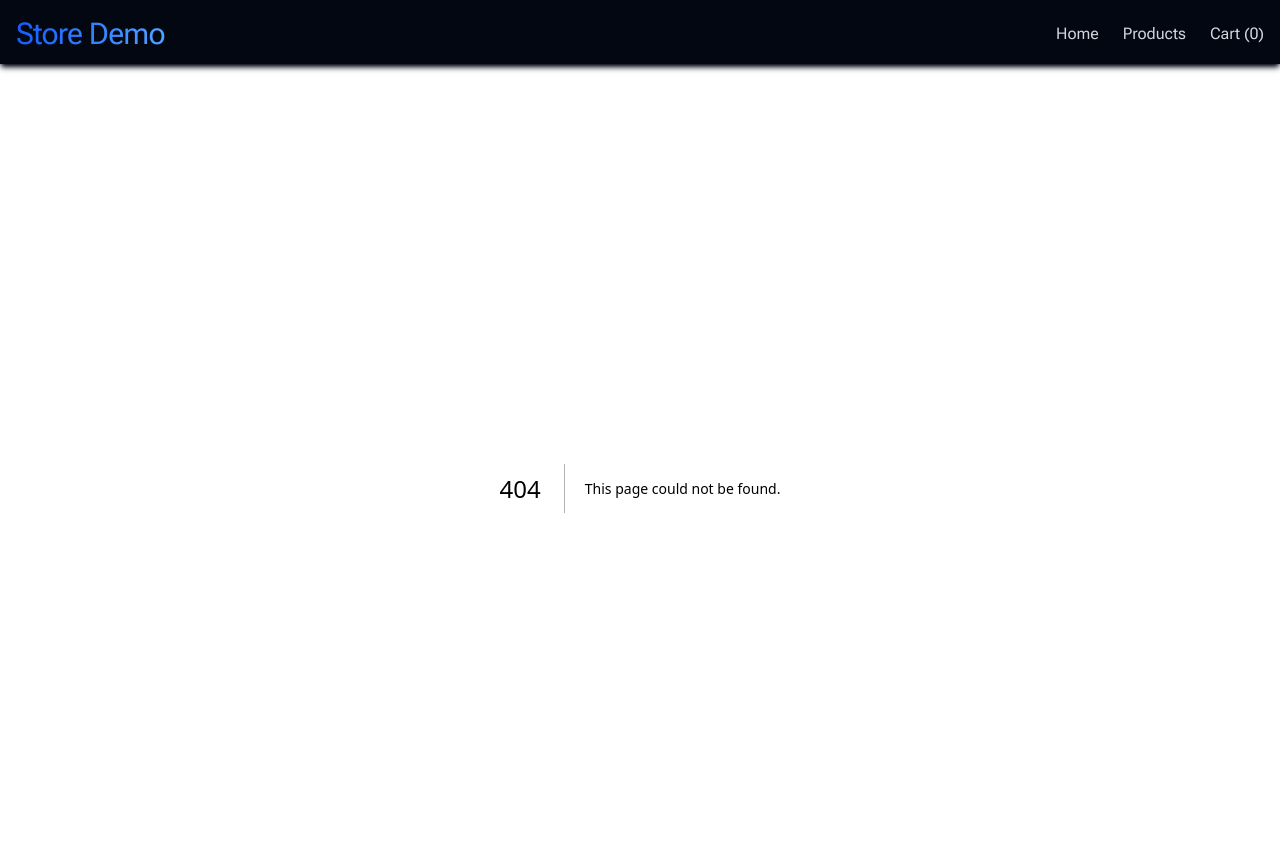
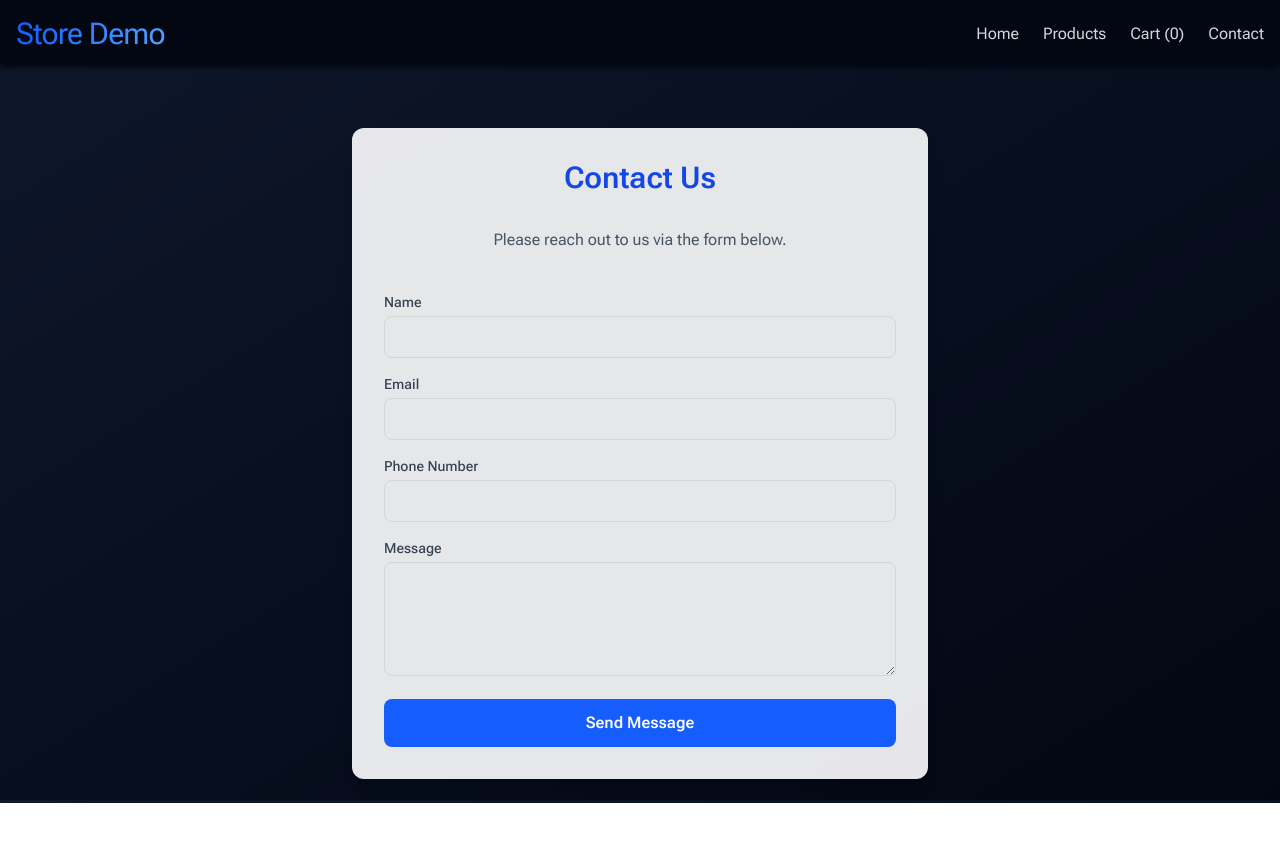
Before and after one commit to jared-craig/store-demo, a Next.js app: page /contact in a window 1280 px wide. Before the commit this address had no page. Shown: the top 842 px of the page. After the commit the page ends 803 px from the top, so only its background shows below. Built offline with nearby package versions, Linux system fonts and the light colour scheme.

Commit message:
update for dark mode forced, contact page (#9)

```diff
--- /dev/null
+++ b/src/app/contact/page.tsx
@@ -0,0 +1,80 @@
+export default function ContactPage() {
+  return (
+    <div className='max-w-xl mx-auto bg-white/90 rounded-xl shadow-lg p-8 mt-10 flex flex-col gap-6'>
+      <h1 className='text-3xl font-semibold text-blue-700 mb-2 text-center'>
+        Contact Us
+      </h1>
+      <p className='text-gray-600 text-center mb-4'>
+        Please reach out to us via the form below.
+      </p>
+      <form className='flex flex-col gap-4'>
+        <div>
+          <label
+            htmlFor='name'
+            className='block text-sm font-medium text-gray-700 mb-1'
+          >
+            Name
+          </label>
+          <input
+            id='name'
+            name='name'
+            type='text'
+            required
+            className='w-full px-4 py-2 border border-gray-300 rounded-lg focus:outline-none focus:ring-2 focus:ring-blue-400'
+          />
+        </div>
+        <div>
+          <label
+            htmlFor='email'
+            className='block text-sm font-medium text-gray-700 mb-1'
+          >
+            Email
+          </label>
+          <input
+            id='email'
+            name='email'
+            type='email'
+            required
+            className='w-full px-4 py-2 border border-gray-300 rounded-lg focus:outline-none focus:ring-2 focus:ring-blue-400'
+          />
+        </div>
+        <div>
+          <label
+            htmlFor='phone'
+            className='block text-sm font-medium text-gray-700 mb-1'
+          >
+            Phone Number
+          </label>
+          <input
+            id='phone'
+            name='phone'
+            type='tel'
+            pattern='[0-9\-\+\s\(\)]*'
+            className='w-full px-4 py-2 border border-gray-300 rounded-lg focus:outline-none focus:ring-2 focus:ring-blue-400'
+          />
+        </div>
+        <div>
+          <label
+            htmlFor='message'
+            className='block text-sm font-medium text-gray-700 mb-1'
+          >
+            Message
+          </label>
+          <textarea
+            id='message'
+            name='message'
+            rows={4}
+            required
+            className='w-full px-4 py-2 border border-gray-300 rounded-lg focus:outline-none focus:ring-2 focus:ring-blue-400'
+          />
+        </div>
+        <button
+          type='submit'
+          className='w-full py-3 bg-blue-600 text-white rounded-lg font-semibold hover:bg-blue-700 transition-colors'
+        >
+          Send Message
+        </button>
+      </form>
+    </div>
+  );
+}
--- a/src/app/globals.css
+++ b/src/app/globals.css
@@ -1,8 +1,8 @@
 @import 'tailwindcss';
 
 :root {
-  --background: #ffffff;
-  --foreground: #171717;
+  --background: #0a0a0a;
+  --foreground: #ededed;
 }
 
 @theme inline {
@@ -12,15 +12,12 @@
   --font-mono: var(--font-geist-mono);
 }
 
-@media (prefers-color-scheme: dark) {
-  :root {
-    --background: #0a0a0a;
-    --foreground: #ededed;
-  }
-}
-
 body {
-  background: linear-gradient(to bottom right, var(--color-slate-900), var(--color-gray-950));
+  background: linear-gradient(
+    to bottom right,
+    var(--color-slate-900),
+    var(--color-gray-950)
+  );
   color: var(--foreground);
   font-family: Arial, Helvetica, sans-serif;
 }
--- a/src/components/Navigation.tsx
+++ b/src/components/Navigation.tsx
@@ -2,7 +2,12 @@
 
 import Link from 'next/link';
 import { useAppSelector } from '@/store/store';
-import { ShoppingCartIcon, Squares2X2Icon, HomeIcon } from '@heroicons/react/24/solid';
+import {
+  ShoppingCartIcon,
+  Squares2X2Icon,
+  HomeIcon,
+  EnvelopeIcon,
+} from '@heroicons/react/24/solid';
 
 export function Navigation() {
   const cart = useAppSelector((state) => state.cart.items);
@@ -21,21 +26,38 @@ export function Navigation() {
 
           {/* Desktop Navigation */}
           <div className='hidden md:flex gap-6'>
-            <Link href='/' className='text-gray-300 hover:text-white transition-colors relative group'>
+            <Link
+              href='/'
+              className='text-gray-300 hover:text-white transition-colors relative group'
+            >
               Home
               <span className='absolute bottom-0 left-0 w-0 h-0.5 bg-blue-500 group-hover:w-full transition-all duration-300'></span>
             </Link>
-            <Link href='/products' className='text-gray-300 hover:text-white transition-colors relative group'>
+            <Link
+              href='/products'
+              className='text-gray-300 hover:text-white transition-colors relative group'
+            >
               Products
               <span className='absolute bottom-0 left-0 w-0 h-0.5 bg-blue-500 group-hover:w-full transition-all duration-300'></span>
             </Link>
-            <Link href='/cart' className='text-gray-300 hover:text-white transition-colors relative group'>
-              Cart ({cartCount})<span className='absolute bottom-0 left-0 w-0 h-0.5 bg-blue-500 group-hover:w-full transition-all duration-300'></span>
+            <Link
+              href='/cart'
+              className='text-gray-300 hover:text-white transition-colors relative group'
+            >
+              Cart ({cartCount})
+              <span className='absolute bottom-0 left-0 w-0 h-0.5 bg-blue-500 group-hover:w-full transition-all duration-300'></span>
+            </Link>
+            <Link
+              href='/contact'
+              className='text-gray-300 hover:text-white transition-colors relative group'
+            >
+              Contact
+              <span className='absolute bottom-0 left-0 w-0 h-0.5 bg-blue-500 group-hover:w-full transition-all duration-300'></span>
             </Link>
           </div>
 
           {/* Mobile Navigation */}
-          <div className='md:hidden flex gap-5'>
+          <div className='md:hidden flex gap-4'>
             <Link href='/'>
               <HomeIcon className='w-6 h-6' />
             </Link>
@@ -47,6 +69,9 @@ export function Navigation() {
                 <ShoppingCartIcon className='w-6 h-6' /> ({cartCount})
               </div>
             </Link>
+            <Link href='/contact'>
+              <EnvelopeIcon className='w-6 h-6' />
+            </Link>
           </div>
         </div>
       </div>
--- a/tailwind.config.ts
+++ b/tailwind.config.ts
@@ -1,7 +1,11 @@
 import type { Config } from 'tailwindcss';
 
 const config: Config = {
-  content: ['./src/pages/**/*.{js,ts,jsx,tsx,mdx}', './src/components/**/*.{js,ts,jsx,tsx,mdx}', './src/app/**/*.{js,ts,jsx,tsx,mdx}'],
+  content: [
+    './src/pages/**/*.{js,ts,jsx,tsx,mdx}',
+    './src/components/**/*.{js,ts,jsx,tsx,mdx}',
+    './src/app/**/*.{js,ts,jsx,tsx,mdx}',
+  ],
   plugins: [],
 };
 
```
Also changed, not shown: src/app/layout.tsx (+19 -5 lines), src/app/page.tsx (+5 -2 lines).
